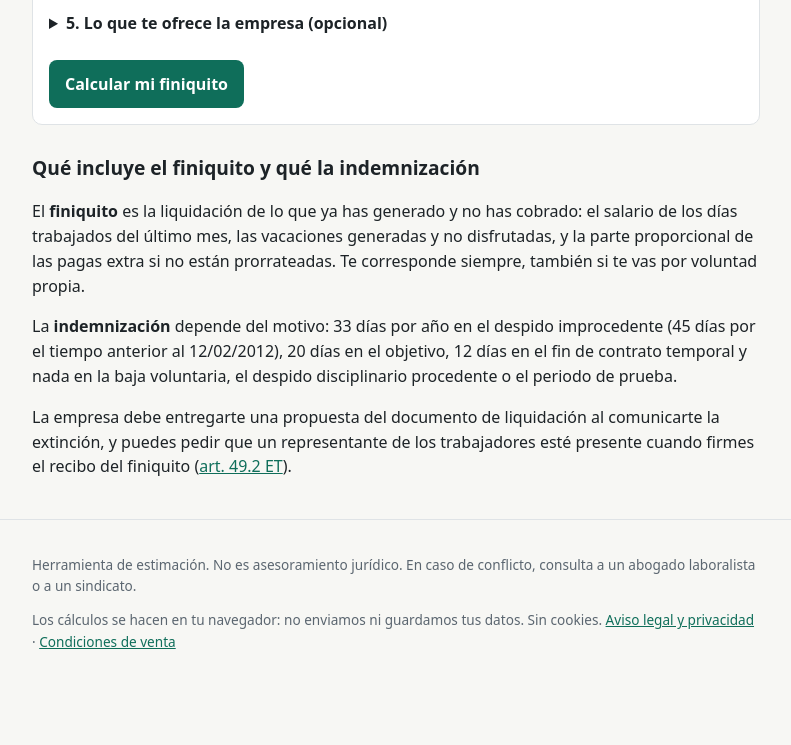
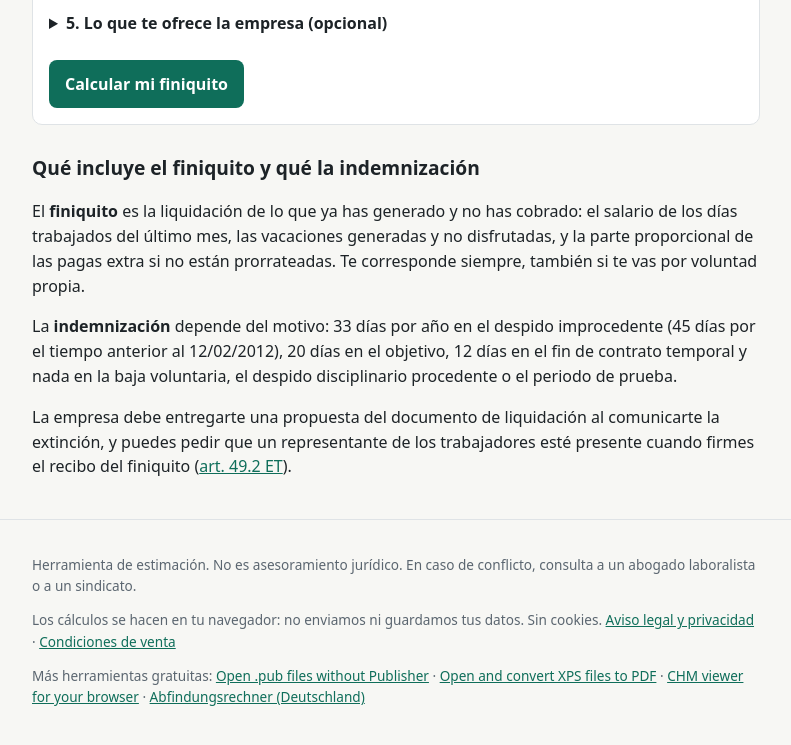
Before and after one commit to YCMMM-hub/finiquito, a plain HTML site: page index.html in a window 1280 px wide. Shown: the part 1582-2327 px from the top of the page, without its empty margins (244-1035 px from the left). Before the commit the page ends 2287 px from the top, so only its background shows below. Drawn offline with Linux system fonts and the light colour scheme.

Commit message:
Add README site link and cross-links to the other free tools
Co-Authored-By: Claude Sonnet 5.5 <noreply@anthropic.com>

```diff
--- a/index.html
+++ b/index.html
@@ -171,6 +171,7 @@
 <footer class="site"><div class="wrap">
   <p>Herramienta de estimación. No es asesoramiento jurídico. En caso de conflicto, consulta a un abogado laboralista o a un sindicato.</p>
   <p>Los cálculos se hacen en tu navegador: no enviamos ni guardamos tus datos. Sin cookies. <a href="aviso-legal.html">Aviso legal y privacidad</a> · <a href="condiciones.html">Condiciones de venta</a></p>
+  <p class="more-tools">Más herramientas gratuitas: <a href="https://ycmmm-hub.github.io/pubrescue/">Open .pub files without Publisher</a> · <a href="https://ycmmm-hub.github.io/xpsrescue/">Open and convert XPS files to PDF</a> · <a href="https://ycmmm-hub.github.io/chmrescue/">CHM viewer for your browser</a> · <a href="https://ycmmm-hub.github.io/abfindung/">Abfindungsrechner (Deutschland)</a></p>
 </div></footer>
 
 <div id="informe" aria-hidden="true"></div>
```
Also changed, not shown: 1 other file.
